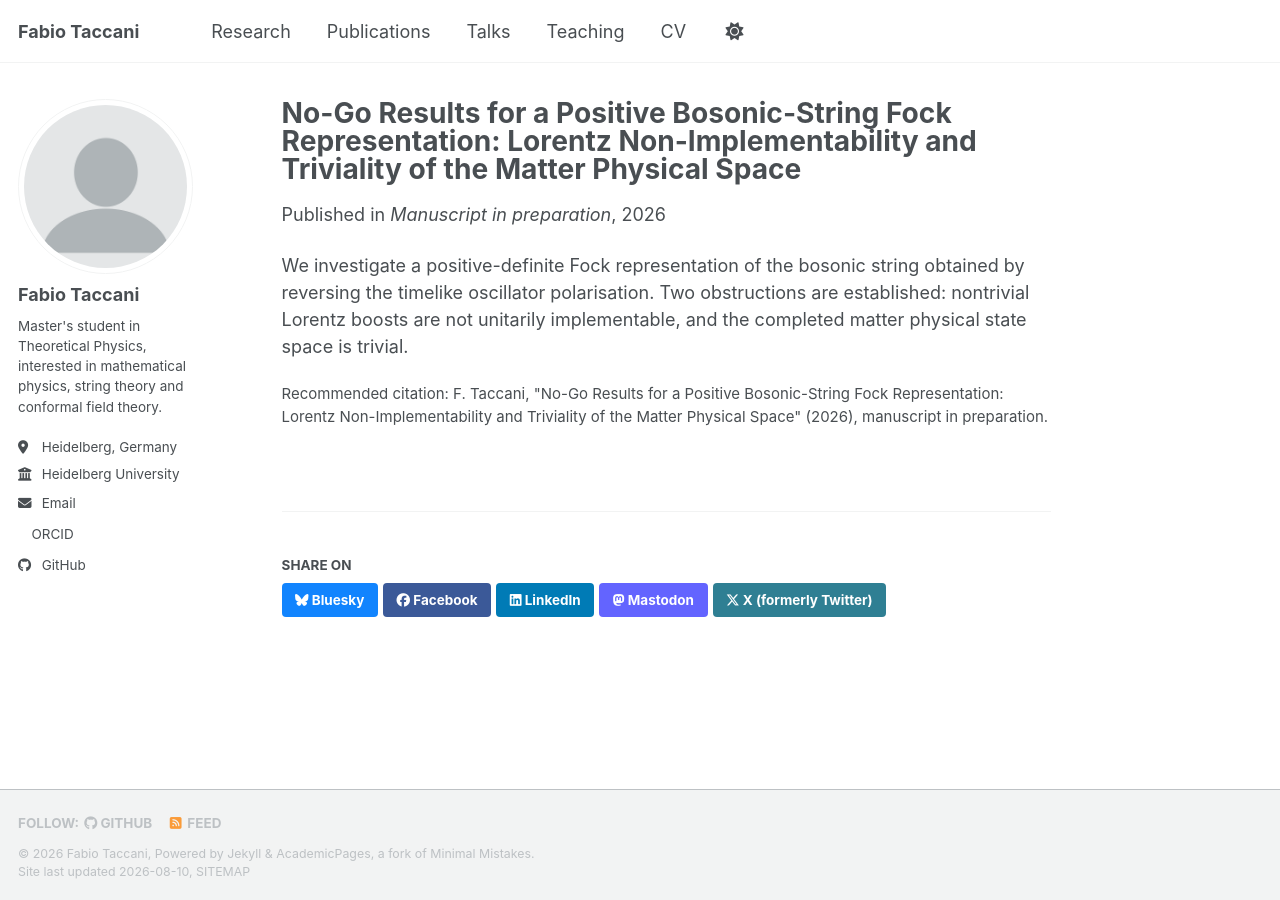
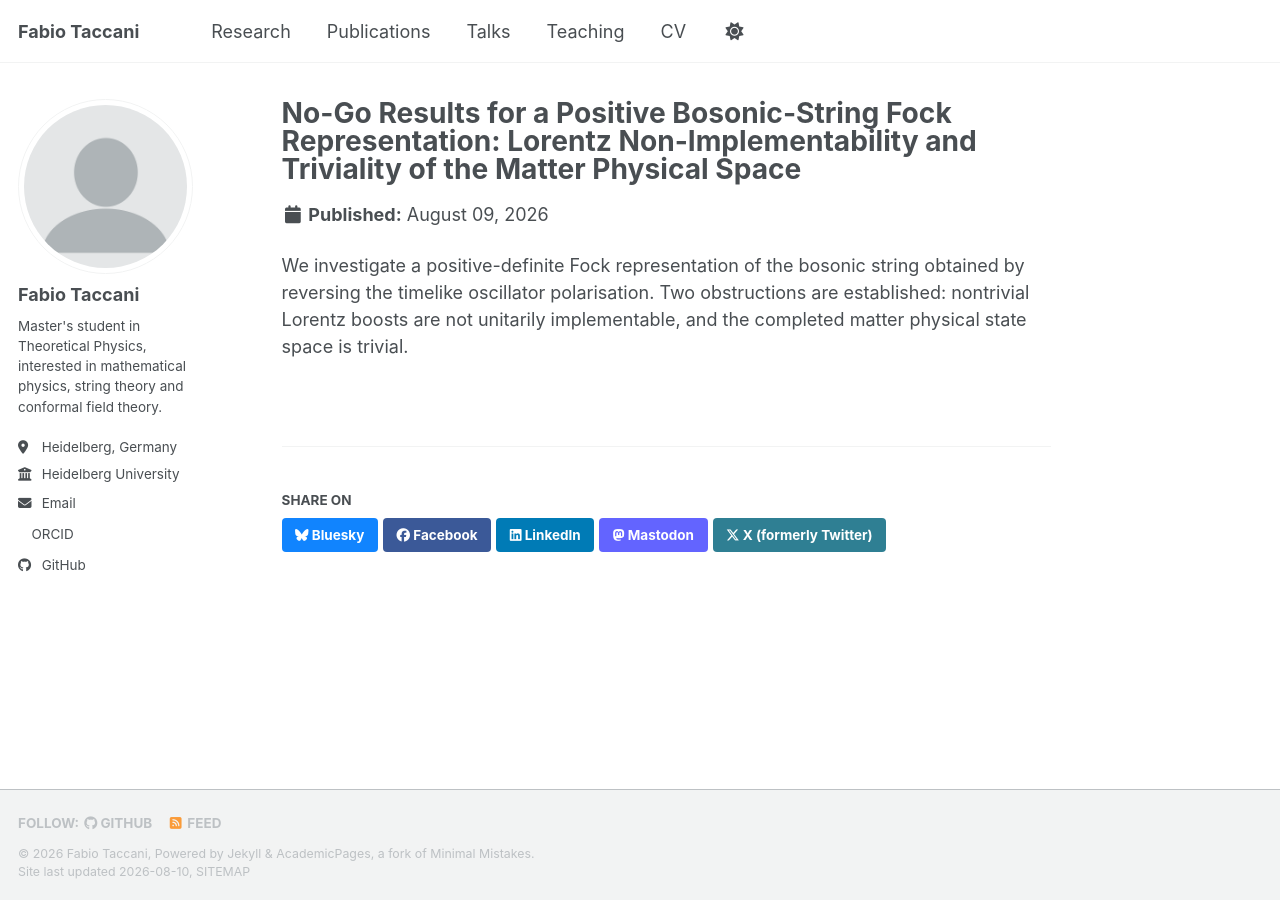
Before and after one commit to FabioTaccani/FabioTaccani.github.io, a Jekyll site: the page built from _publications/2026-08-09-string-quantization.md, in a window 1280 px wide. Built offline with Jekyll 4.4.1, drawn with Linux system fonts in a browser that asks for light colours; a style sheet for code colours, icons or effects is not loaded.

Commit message:
Update 2026-08-09-string-quantization.md

```diff
--- a/_publications/2026-08-09-string-quantization.md
+++ b/_publications/2026-08-09-string-quantization.md
@@ -3,8 +3,6 @@ title: "No-Go Results for a Positive Bosonic-String Fock Representation: Lorentz
 collection: publications
 category: in_preparation
 permalink: /publication/positive-bosonic-string
-venue: "Manuscript in preparation"
-citation: 'F. Taccani, "No-Go Results for a Positive Bosonic-String Fock Representation: Lorentz Non-Implementability and Triviality of the Matter Physical Space" (2026), manuscript in preparation.'
 ---
 
 We investigate a positive-definite Fock representation of the bosonic string obtained by reversing the timelike oscillator polarisation. Two obstructions are established: nontrivial Lorentz boosts are not unitarily implementable, and the completed matter physical state space is trivial.
```
